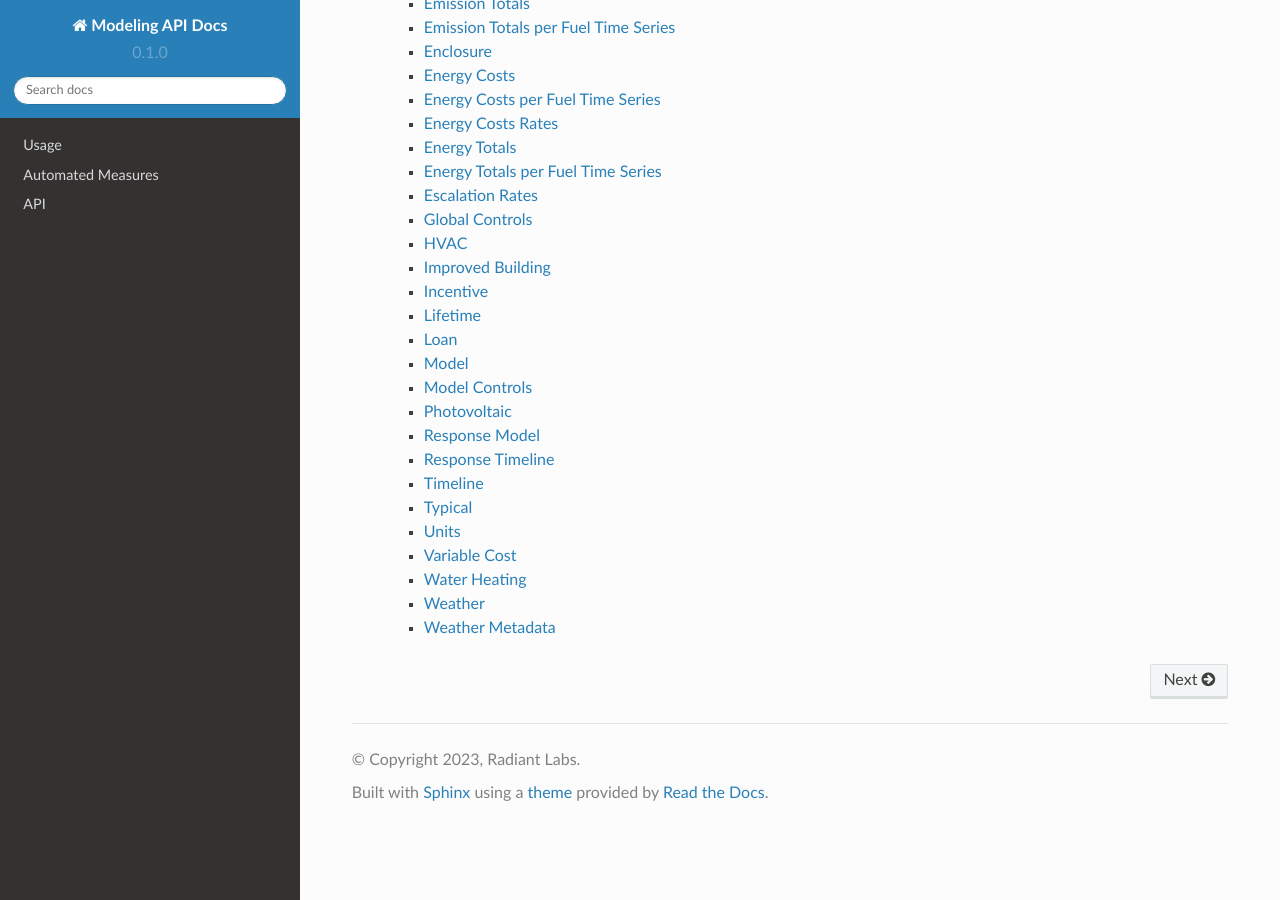
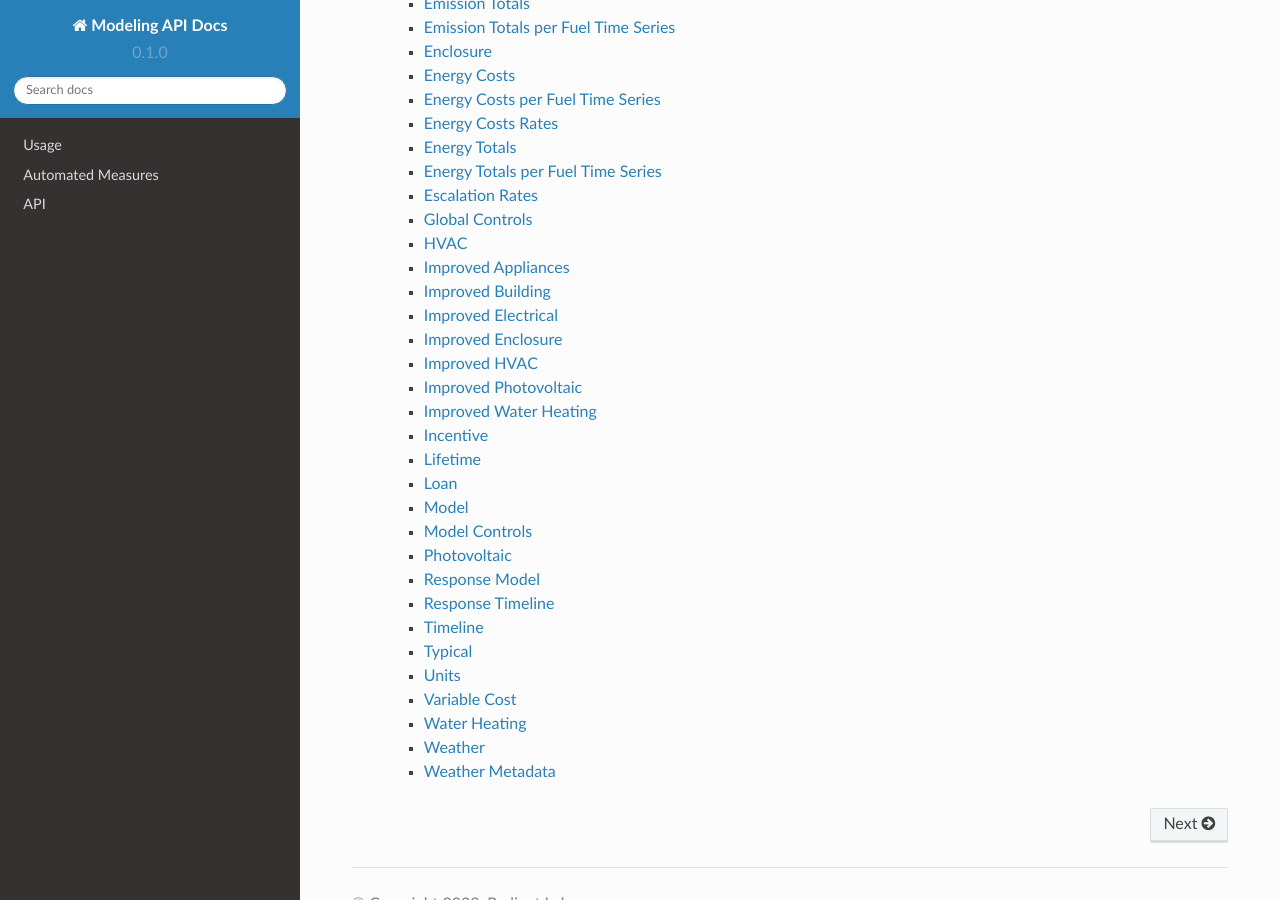
Before and after one commit to RadiantLabs/modeling-api-docs, a Sphinx documentation site: the page built from docs/source/index.rst, in a window 1280 px wide and 900 px high, scrolled down 1333 px. Built offline with Sphinx 7.4.7 and the Read the Docs theme 2.0.0, drawn with Linux system fonts in a browser that asks for light colours.

```diff
--- a/docs/source/api.rst
+++ b/docs/source/api.rst
@@ -183,12 +183,60 @@ HVAC
 .. literalinclude:: schemas/request/HVAC.json5
    :language: javascript
 
+.. _improved_appliances:
+
+Improved Appliances
+*******************
+
+.. literalinclude:: schemas/request/ImprovedAppliances.json5
+   :language: javascript
+
 .. _improved_building:
 
 Improved Building
 *****************
 
 .. literalinclude:: schemas/request/ImprovedBuilding.json5
+   :language: javascript
+
+.. _improved_electrical:
+
+Improved Electrical
+*******************
+
+.. literalinclude:: schemas/request/ImprovedElectrical.json5
+   :language: javascript
+
+.. _improved_enclosure:
+
+Improved Enclosure
+******************
+
+.. literalinclude:: schemas/request/ImprovedEnclosure.json5
+   :language: javascript
+
+.. _improved_hvac:
+
+Improved HVAC
+*************
+
+.. literalinclude:: schemas/request/ImprovedHVAC.json5
+   :language: javascript
+
+.. _improved_photovoltaic:
+
+Improved Photovoltaic
+*********************
+
+.. literalinclude:: schemas/request/ImprovedPhotovoltaic.json5
+   :language: javascript
+
+.. _improved_water_heating:
+
+Improved Water Heating
+**********************
+
+.. literalinclude:: schemas/request/ImprovedWaterHeating.json5
    :language: javascript
 
 .. _incentive:
```
Also changed, not shown: 7 other files.
